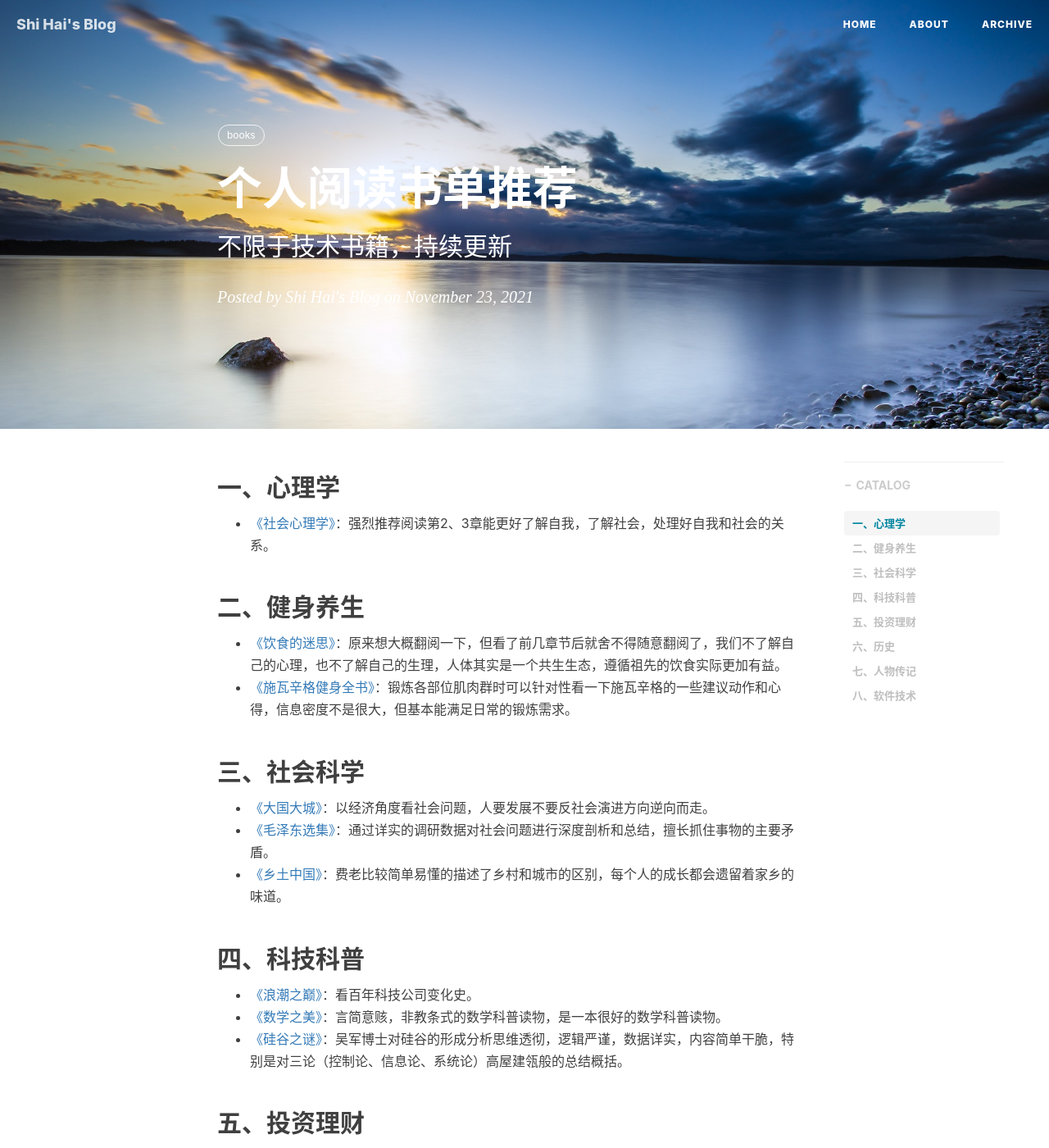
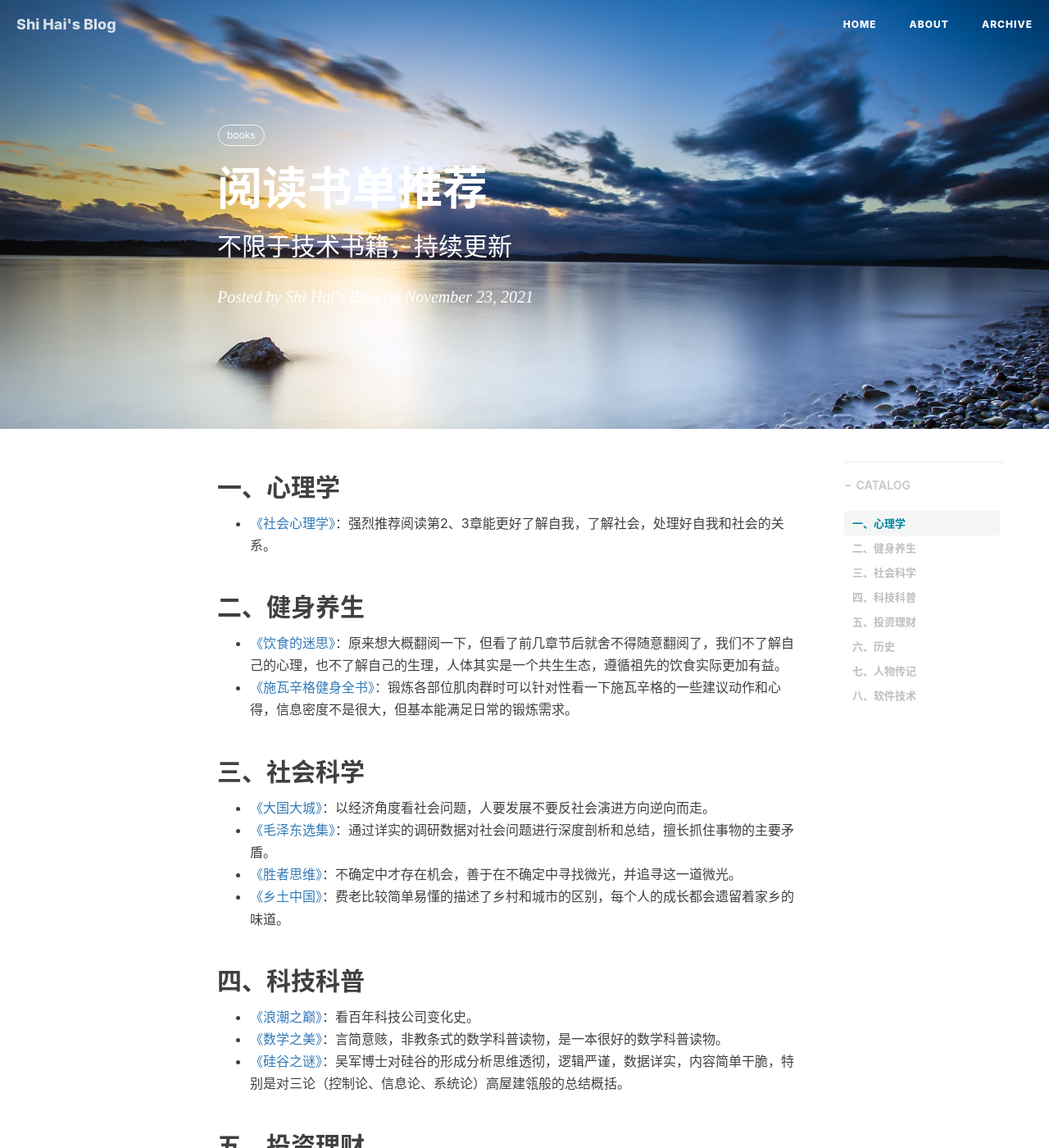
Before and after one commit to shihai1991/shihai1991.github.io, a Jekyll site: the page built from _posts/2021-11-23-个人阅读书单推荐.md, in a window 1280 px wide and 1400 px high. Shown: the whole window at 82% size. Built offline with Jekyll 4.4.1, drawn with Linux system fonts in a browser that asks for light colours; nearby versions of some CDN libraries; comment, search, counter and statistics services are not loaded.

Commit message:
Update 2021-11-23-个人阅读书单推荐.md

```diff
--- a/_posts/2021-11-23-个人阅读书单推荐.md
+++ b/_posts/2021-11-23-个人阅读书单推荐.md
@@ -1,7 +1,7 @@
 ---
 published: true
 layout: post
-title: 个人阅读书单推荐
+title: 阅读书单推荐
 subtitle: 不限于技术书籍，持续更新
 category: books
 catalog: true
@@ -20,6 +20,7 @@ excerpt: null
 ## 三、社会科学
 - [《大国大城》](https://book.douban.com/subject/26824237/)：以经济角度看社会问题，人要发展不要反社会演进方向逆向而走。
 - [《毛泽东选集》](https://book.douban.com/subject/1139360/)：通过详实的调研数据对社会问题进行深度剖析和总结，擅长抓住事物的主要矛盾。
+- [《胜者思维》](https://book.douban.com/subject/27038434/)：不确定中才存在机会，善于在不确定中寻找微光，并追寻这一道微光。
 - [《乡土中国》](https://book.douban.com/annotation/54214959/)：费老比较简单易懂的描述了乡村和城市的区别，每个人的成长都会遗留着家乡的味道。
 
 ## 四、科技科普
```
